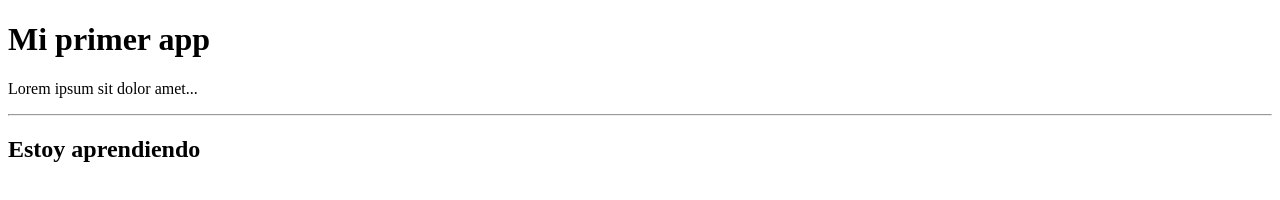
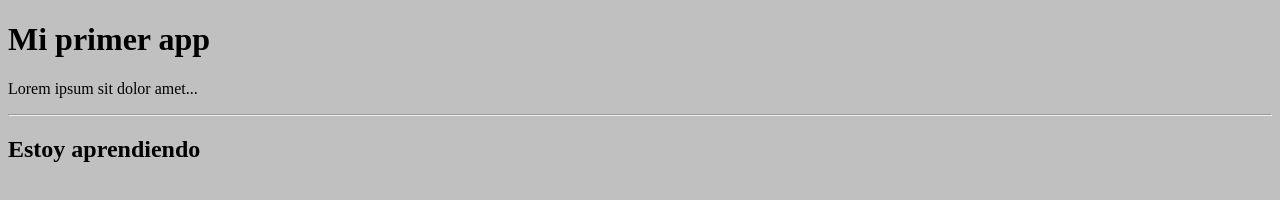
Before and after one commit to Juliloio/Proyecto-Informatico-1, a website: page public/index.html in a window 1280 px wide. Drawn offline with Linux system fonts and the light colour scheme.

Commit message:
agrega index.html

```diff
--- a/public/index.html
+++ b/public/index.html
@@ -3,7 +3,7 @@
   <head>
     <meta charset="utf-8">
   </head>
-  <body bgcolor"silver">
+  <body bgcolor="silver">
     <h1>Mi primer app</h1>
     <p>Lorem ipsum sit dolor amet...</p>
     <hr>
```
